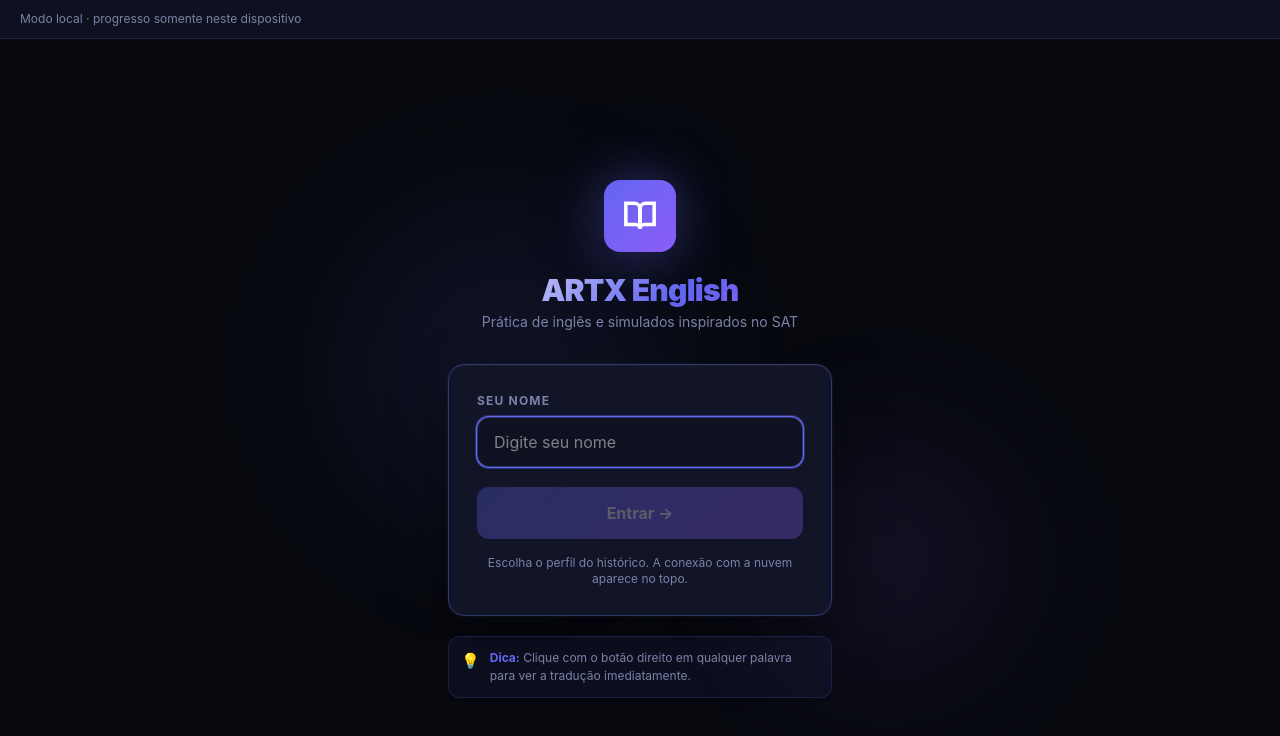
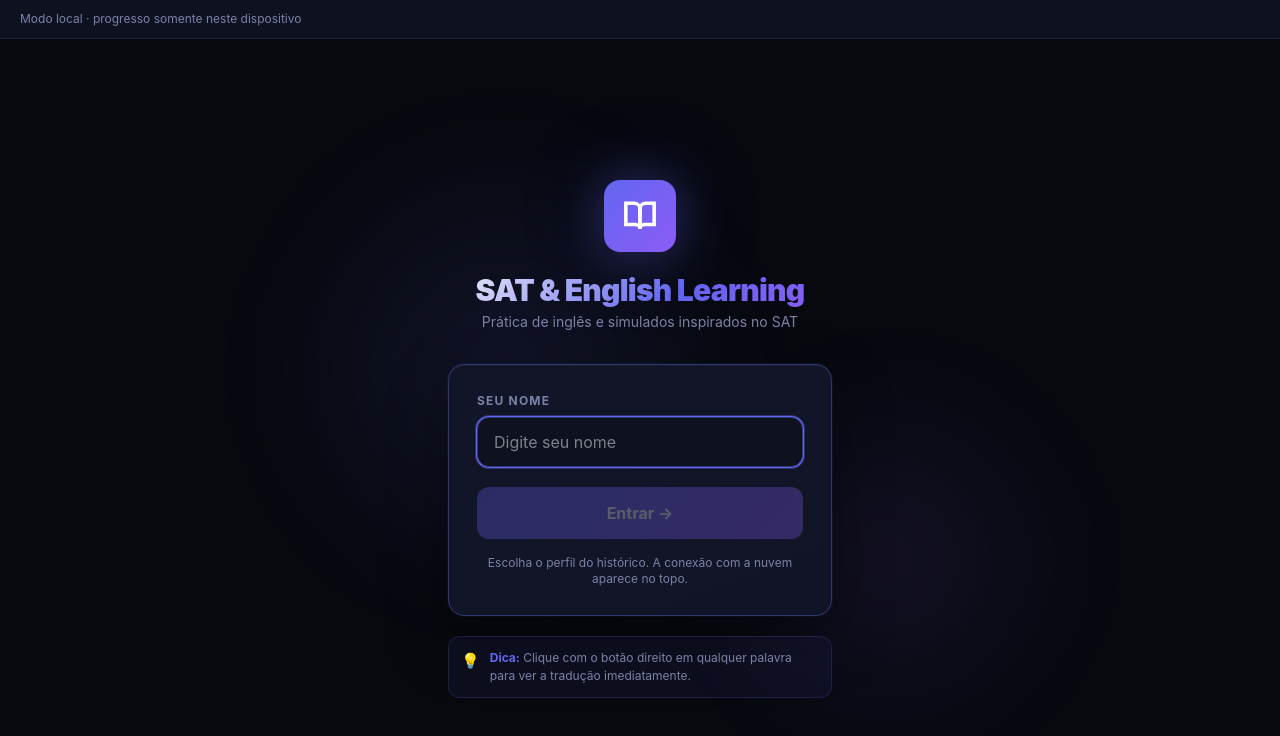
Before and after one commit to Kauadsouza/SAT-simulado, a React (Vite) app: page /login in a window 1280 px wide. Both pictures are taken after a click on the button "Continuar com o histórico local". Shown: the top 736 px of the page. Built offline with nearby package versions, Linux system fonts and the light colour scheme; no server answers.

Commit message:
refactor: align SAT and English product name

```diff
--- a/index.html
+++ b/index.html
@@ -7,7 +7,7 @@
     <meta name="apple-mobile-web-app-capable" content="yes" />
     <meta name="apple-mobile-web-app-status-bar-style" content="black-translucent" />
     <meta name="description" content="Seu espaço de inglês: cursos gratuitos, prática, conversação e preparação SAT, ACT e TOEFL." />
-    <title>ARTX English · Seu espaço de aprendizado</title>
+    <title>SAT &amp; English Learning · Seu espaço de aprendizado</title>
   </head>
   <body>
     <div id="root"></div>
--- a/package.json
+++ b/package.json
@@ -1,5 +1,5 @@
 {
-  "name": "teste-sat",
+  "name": "sat-english-learning",
   "private": true,
   "version": "0.0.0",
   "type": "module",
--- a/src/components/Layout.tsx
+++ b/src/components/Layout.tsx
@@ -10,7 +10,7 @@
   return <div className="learn-shell">
     <a className="learn-skip" href="#study-content">Pular para o conteúdo</a>
     <header className="learn-header">
-      <div className="learn-top"><NavLink to="/" className="learn-brand" aria-label="ARTX English, início"><span className="learn-logo">a<span>e</span></span><span>ARTX <b>English</b><small>SEU ESPAÇO DE APRENDIZADO</small></span></NavLink>
+      <div className="learn-top"><NavLink to="/" className="learn-brand" aria-label="SAT & English Learning, início"><span className="learn-logo">s<span>e</span></span><span>SAT &amp; <b>English Learning</b><small>SEU ESPAÇO DE APRENDIZADO</small></span></NavLink>
         <div className="learn-account"><span>{user?.name}</span><button onClick={toggleTheme} aria-label={theme === 'dark' ? 'Ativar tema claro' : 'Ativar tema escuro'}>{theme === 'dark' ? '☀' : '☾'}</button><button onClick={logout}>Sair</button></div>
       </div>
       <nav className="learn-tabs" aria-label="Áreas de estudo">{nav.map(([to, label]) => {
@@ -19,6 +19,6 @@
       })}</nav>
     </header>
     <main id="study-content" className="learn-main"><LearningWorkspace><Outlet /></LearningWorkspace></main>
-    <footer className="learn-footer">Um pouco de inglês, com atenção, de cada vez.<span>ARTX English · estudo independente</span></footer>
+    <footer className="learn-footer">Um pouco de inglês, com atenção, de cada vez.<span>SAT &amp; English Learning · estudo independente</span></footer>
   </div>;
 }
--- a/src/pages/LoginPage.tsx
+++ b/src/pages/LoginPage.tsx
@@ -64,7 +64,7 @@
               backgroundClip: 'text',
             }}
           >
-            ARTX English
+            SAT &amp; English Learning
           </h1>
           <p className="text-sm" style={{ color: 'var(--text-secondary)' }}>
             Prática de inglês e simulados inspirados no SAT
```
Also changed, not shown: 1 other file (tests, documents, lock files or other folders).
